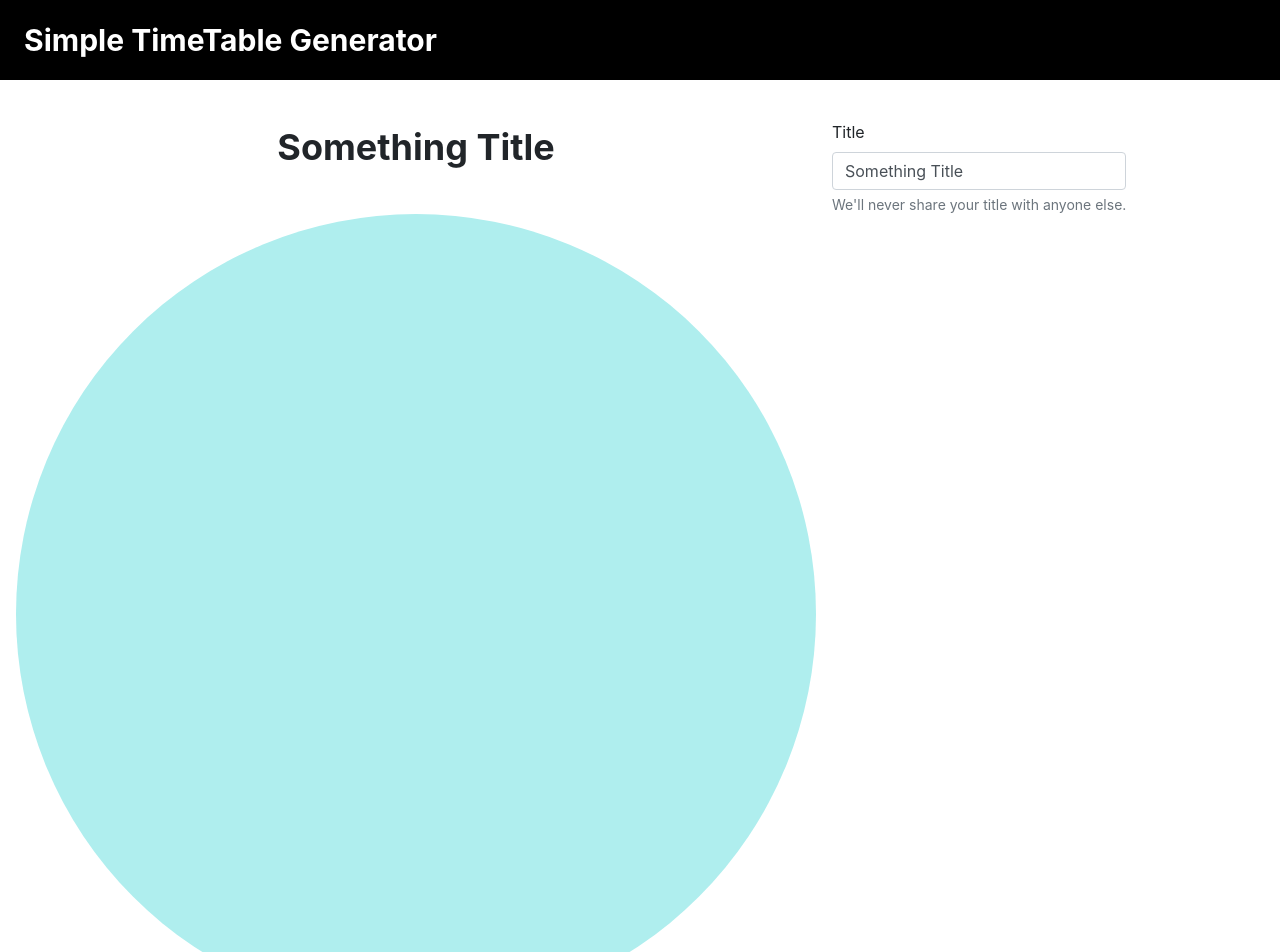
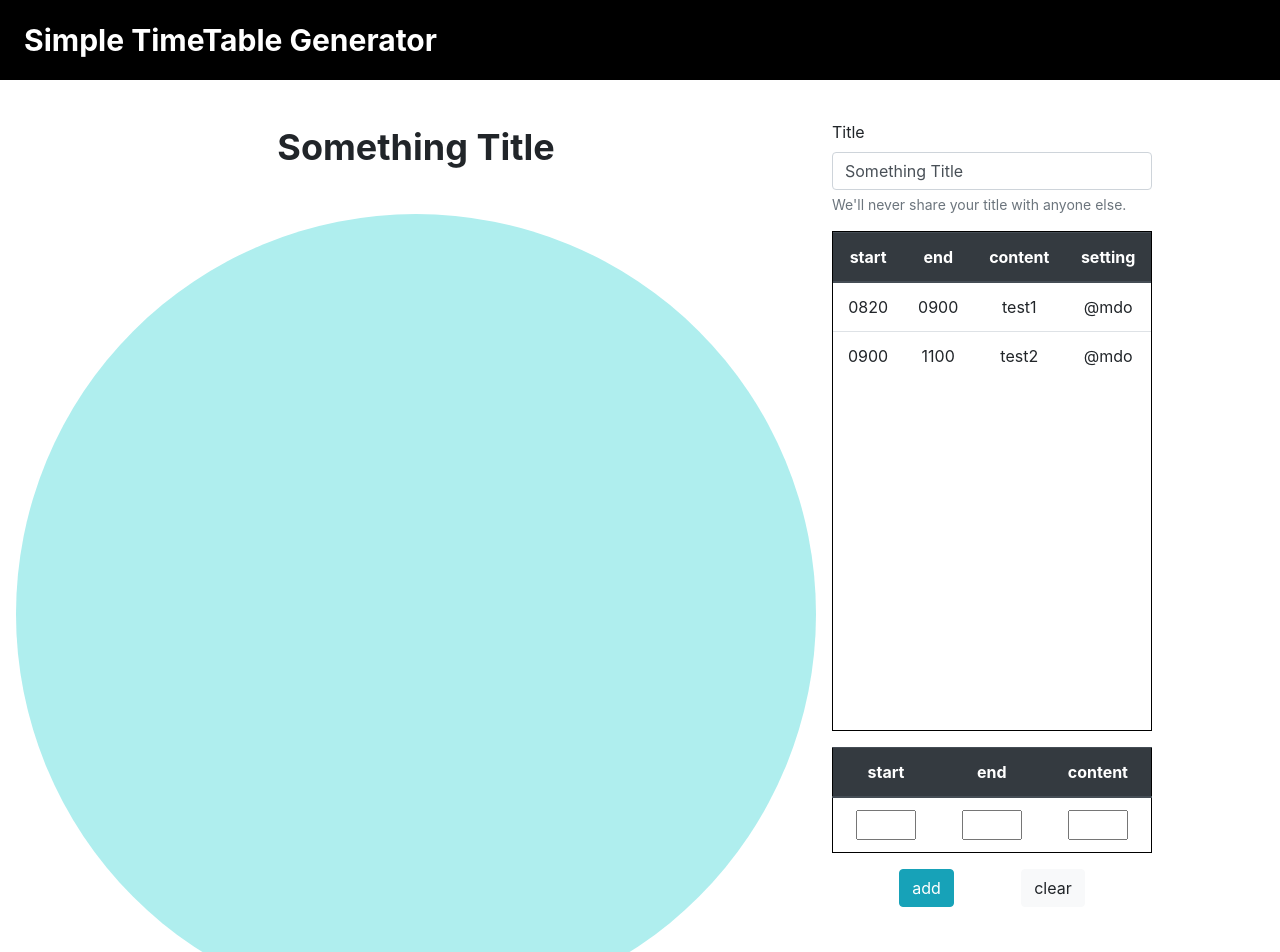
Before and after one commit to deokgoo/nuxt-time_table_generator, a Nuxt app: page / in a window 1280 px wide. Shown: the top 952 px of the page. Built offline with nearby package versions, Linux system fonts and the light colour scheme.

Commit message:
feature: layout end (#5)

```diff
--- a/components/editor.vue
+++ b/components/editor.vue
@@ -12,9 +12,67 @@
           placeholder="Enter title"
           @keyup="onEdit"
         >
-        <small id="titleHelp" class="form-text text-muted">We'll never share your title with anyone else.</small>
+        <small id="titleHelp" class="form-text text-muted">
+          We'll never share your title with anyone else.
+        </small>
       </div>
     </form>
+    <div class="editor__table">
+      <table class="table text-center">
+        <thead class="thead-dark">
+          <tr>
+            <th scope="col">
+              start
+            </th>
+            <th scope="col">
+              end
+            </th>
+            <th scope="col">
+              content
+            </th>
+            <th scope="col">
+              setting
+            </th>
+          </tr>
+        </thead>
+        <tbody>
+          <tr v-for="table in timeTableDatas" :key="table.start">
+            <td>{{ table.start }}</td>
+            <td>{{ table.end }}</td>
+            <td>{{ table.content }}</td>
+            <td>@mdo</td>
+          </tr>
+        </tbody>
+      </table>
+    </div>
+    <div class="editor__insert">
+      <table class="table text-center editor__insert__table">
+        <thead class="thead-dark">
+          <tr>
+            <th scope="col">
+              start
+            </th>
+            <th scope="col">
+              end
+            </th>
+            <th scope="col">
+              content
+            </th>
+          </tr>
+        </thead>
+        <tbody>
+          <tr>
+            <td><input type="text"></td>
+            <td><input type="text"></td>
+            <td><input type="text"></td>
+          </tr>
+        </tbody>
+      </table>
+    </div>
+    <div class="editor__controller">
+      <button type="button" class="btn btn-info">add</button>
+      <button type="button" class="btn btn-light">clear</button>
+    </div>
   </div>
 </template>
 
@@ -22,8 +80,8 @@
 import Vue from 'vue';
 
 type Status = {
-  editTitle: String
-}
+  editTitle: String;
+};
 
 export default Vue.extend({
   props: {
@@ -36,6 +94,10 @@ export default Vue.extend({
       default: (title: String) => {
         console.log(title);
       }
+    },
+    // eslint-disable-next-line vue/require-default-prop
+    timeTableDatas: {
+      type: Array
     }
   },
   data (): Status {
@@ -60,5 +122,43 @@ export default Vue.extend({
 <style lang="scss" scoped>
 #editor {
   display: flex;
+  flex-direction: column;
+
+  .editor__table {
+    max-width: 100%;
+    border: 1px solid black;
+    height: 500px;
+    overflow-y: scroll;
+    scrollbar-width: 0;
+
+    &::-webkit-scrollbar {
+      width: 0 !important;
+    }
+  }
+
+  .editor__insert {
+    max-width: 100%;
+    padding: 0;
+    overflow: scroll;
+    margin-top: 16px;
+
+    &::-webkit-scrollbar {
+      width: 0 !important;
+    }
+
+    input {
+      max-width: 60px;
+    }
+
+    .editor__insert__table {
+      border: 1px solid black;
+    }
+  }
+
+  .editor__controller {
+    width: 100%;
+    display: flex;
+    justify-content: space-evenly;
+  }
 }
 </style>
--- a/pages/index.vue
+++ b/pages/index.vue
@@ -9,8 +9,17 @@
           <TimeTable :title="title" />
         </div>
         <div class="table__content__editor">
-          <Editor :title="title" :on-edit-handler="onEditHandler" />
+          <Editor
+            :title="title"
+            :time-table-datas="timeTableDatas"
+            :on-edit-handler="onEditHandler"
+          />
         </div>
+      </div>
+      <div class="d-flex justify-content-center my-5">
+        <button type="button" class="btn btn-outline-dark">
+          Download
+        </button>
       </div>
     </div>
   </div>
@@ -22,9 +31,16 @@ import Header from '../components/header.vue';
 import Editor from '../components/editor.vue';
 import TimeTable from '../components/timetable.vue';
 
+type TimeTableData = {
+  start: string;
+  end: string;
+  content: string;
+};
+
 type Status = {
   title: String;
-}
+  timeTableDatas: TimeTableData[];
+};
 
 export default Vue.extend({
   components: {
@@ -32,9 +48,21 @@ export default Vue.extend({
     Editor,
     TimeTable
   },
-  data ():Status {
+  data (): Status {
     return {
-      title: 'Something Title'
+      title: 'Something Title',
+      timeTableDatas: [
+        {
+          start: '0820',
+          end: '0900',
+          content: 'test1'
+        },
+        {
+          start: '0900',
+          end: '1100',
+          content: 'test2'
+        }
+      ]
     };
   },
   methods: {
@@ -60,15 +88,15 @@ export default Vue.extend({
 
     .table__content-wrapper {
       display: flex;
-      height: calc(100vh - 80px);
+      // min-height: calc(100vh - 80px);
 
       .table__content__table {
-        padding: 40px 0;
+        padding-top: 40px;
         width: 65%;
       }
 
       .table__content__editor {
-        padding: 40px 0;
+        padding-top: 40px;
         width: 25%;
       }
     }
```
